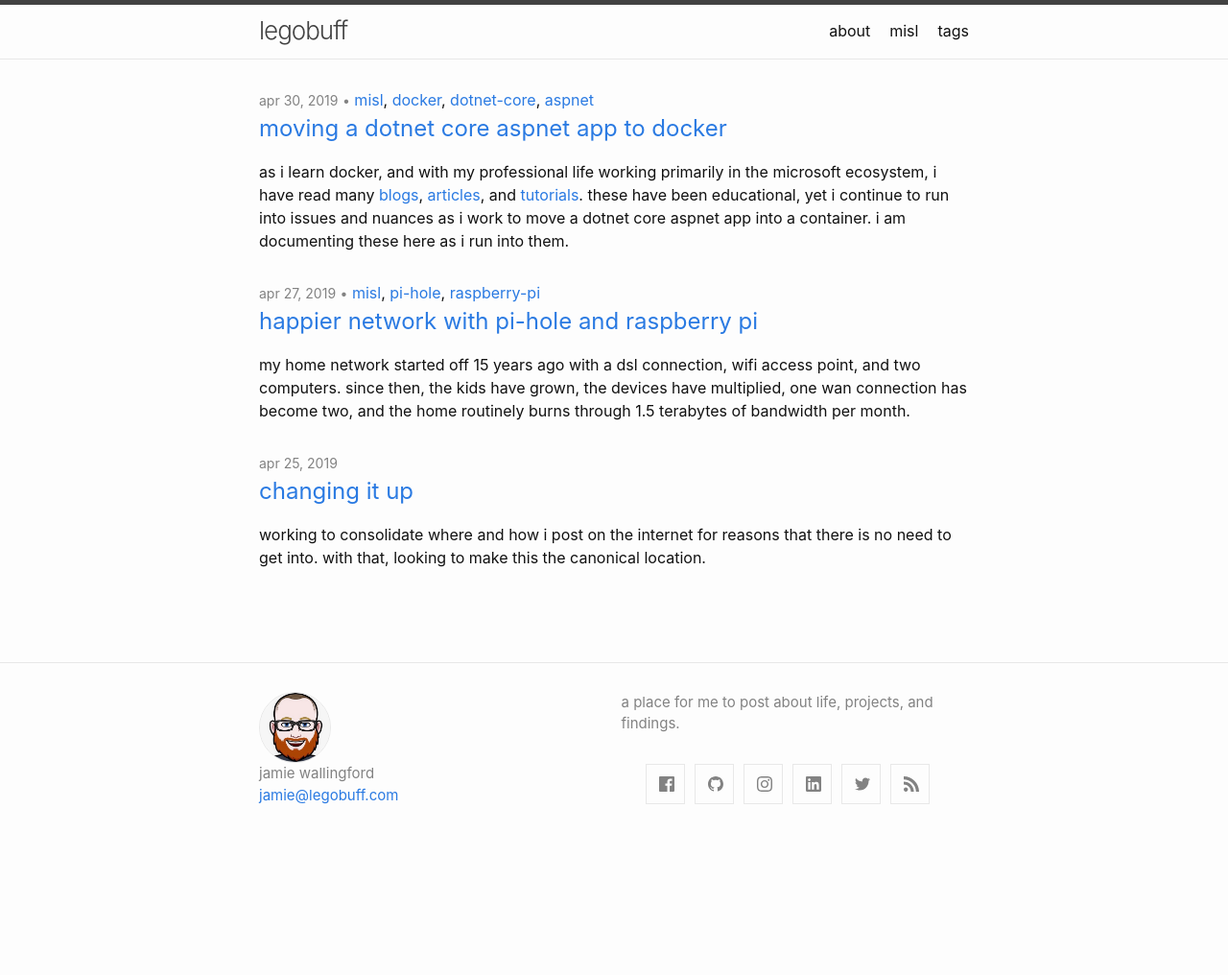
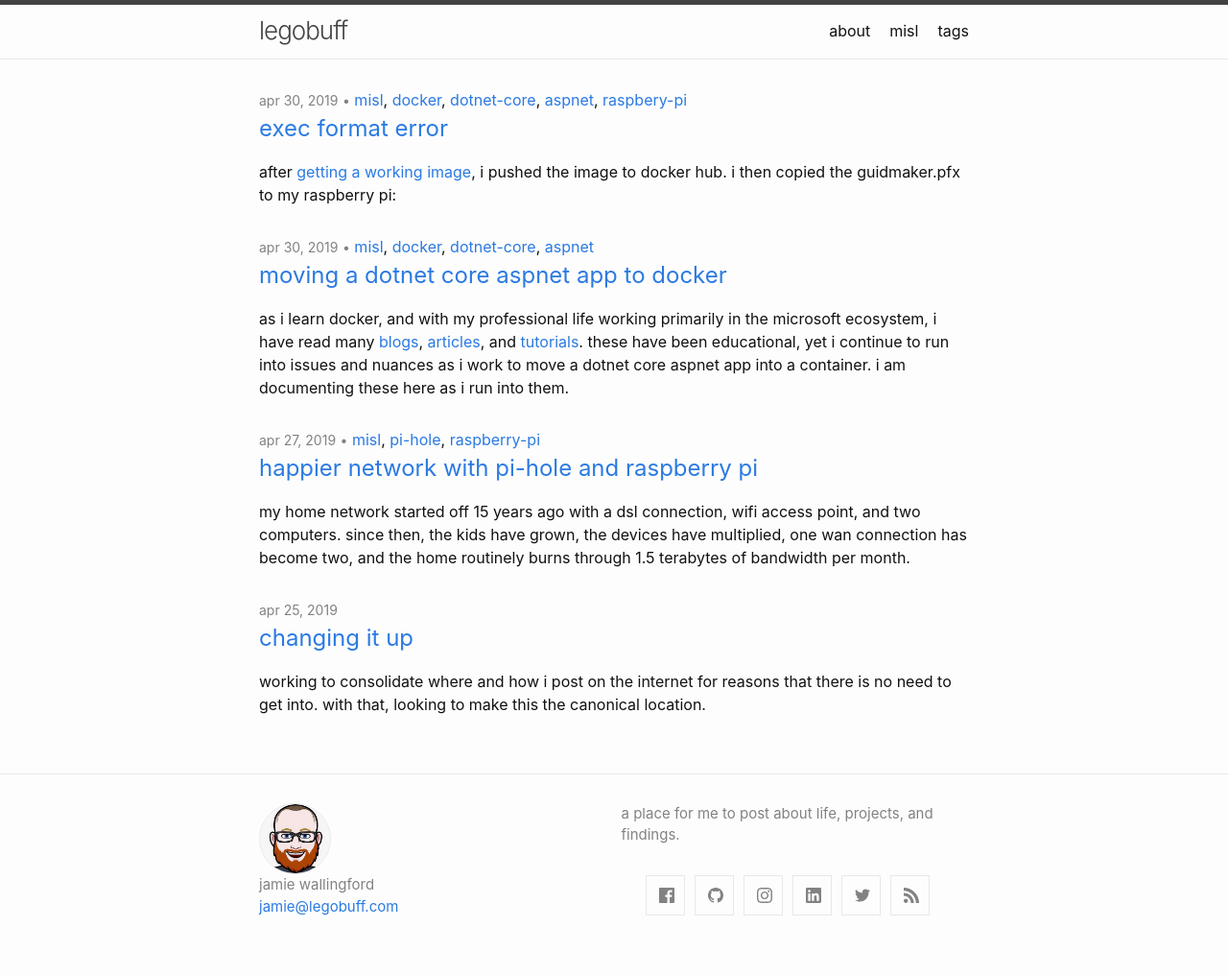
Before and after one commit to legobuff/legobuff.github.io, a Jekyll site: the page built from index.md, in a window 1280 px wide. Shown: the whole page at 96% size. Built offline with Jekyll 4.4.1, drawn with Linux system fonts in a browser that asks for light colours; before the commit the page ends 900 px from its top, so only the background shows below that; part of the change alters nothing that is shown.

Commit message:
post updates

````diff
--- a/_config.yml
+++ b/_config.yml
@@ -4,6 +4,7 @@ email: jamie@legobuff.com
 description: a place for me to post about life, projects, and findings.
 google_analytics: UA-70529-1
 show_excerpts: true # set to true to show excerpts on the homepage
+#future: true
 
 minima:
   date_format: "%b %-d, %Y"
--- /dev/null
+++ b/_posts/2019-04-30-exec-format-error.md
@@ -0,0 +1,100 @@
+---
+layout: post
+title: exec format error
+tags: misl docker dotnet-core aspnet raspbery-pi
+date: 2019-04-30 17:37:00
+---
+
+after [getting a working image]({% post_url 2019-04-30-moving-aspnet-code-app-to-docker %}), i pushed the image to docker hub. i then copied the GuidMaker.pfx to my raspberry pi:
+
+```
+scp ~/.aspnet/https/GuidMaker.pfx pi@pi-portable.local:.
+```
+
+then ssh'd to the pi and moved the pfx to a directory called https. now i tried to run my image:
+
+```
+docker run -it -p 5001:443 \
+   -e ASPNETCORE_URLS="https://+443" \
+   -e ASPNETCORE_Kestrel__Certificates__Default__Password="crypticpassword" \
+   -e ASPNETCORE_Kestrel__Certificates__Default__Path=/https/GuidMaker.pfx \
+   -v ${HOME}/https:/https/ \
+   --name guidmaker \
+   legobuff/guidmaker
+```
+
+and was greeted with...
+
+```
+Unable to find image 'legobuff/guidmaker:latest' locally
+latest: Pulling from legobuff/guidmaker
+27833a3ba0a5: Pull complete
+e425c8f949e7: Pull complete
+2198a2fb121b: Pull complete
+5a76da1f4a07: Pull complete
+1460e406e879: Pull complete
+Digest: sha256:d6fd576ba36af6170453042d258ccda3b95ccacedb853a4012fcd355b1d83d36
+Status: Downloaded newer image for legobuff/guidmaker:latest
+standard_init_linux.go:207: exec user process caused "exec format error"
+```
+
+i had seen this error while researching raspberry-pi and docker and expected it. now, i need to create a arm architecture specific image. after a bit of googling i created a new [Dockerfile](https://github.com/legobuff/docker-tests/blob/master/GuidMaker/Dockerfile.debian-arm32-selfcontained) and proceeded to build and push to the docker hub and try to run it again.
+
+```
+docker build -f Dockerfile.debian-arm32-selfcontained -t legobuff/guidmaker:arm32 .
+
+docker push legobuff/guidmaker:arm32
+
+docker run -it -p 5001:443 \
+   -e ASPNETCORE_URLS="https://+443" \
+   -e ASPNETCORE_Kestrel__Certificates__Default__Password="crypticpassword" \
+   -e ASPNETCORE_Kestrel__Certificates__Default__Path=/https/GuidMaker.pfx \
+   -v ${HOME}/https:/https/ \
+   --name guidmaker \
+   legobuff/guidmaker:arm32
+```
+
+and...
+
+```
+Hosting environment: Production
+Content root path: /app
+Now listening on: https://[::]:443
+Application started. Press Ctrl+C to shut down.
+```
+
+success. now im my googling of the error i came across [.NET IL Linker](https://github.com/dotnet/core/blob/master/samples/linker-instructions.md) which can be used to reduce the size of .net core applications. seeing as i am deploying this on a raspberry pi, lets give it a go. i updated the Dockerfile and added the following before the `RUN dotnet publish...`
+
+```
+RUN dotnet add package ILLink.Tasks -v 0.1.5-preview-1841731 -s https://dotnet.myget.org/F/dotnet-core/api/v3/index.json
+```
+
+after a docker build i was greeted with...
+
+```
+Step 8/12 : RUN dotnet publish -c Release -r linux-arm -o out /p:ShowLinkerSizeComparison=true
+ ---> Running in 415f68fe1163
+Microsoft (R) Build Engine version 16.0.450+ga8dc7f1d34 for .NET Core
+Copyright (C) Microsoft Corporation. All rights reserved.
+
+  Restore completed in 7.68 sec for /app/GuidMaker.csproj.
+  GuidMaker -> /app/bin/Release/netcoreapp2.2/linux-arm/GuidMaker.dll
+ILLINK : warning : unresolved assembly System.Threading.AccessControl [/app/GuidMaker.csproj]
+ILLINK : warning : unresolved assembly System.IO.Packaging [/app/GuidMaker.csproj]
+ILLINK : warning : unresolved assembly System.CodeDom [/app/GuidMaker.csproj]
+ILLINK : warning : unresolved assembly Microsoft.Win32.SystemEvents [/app/GuidMaker.csproj]
+ILLINK : warning : unresolved assembly System.Configuration.ConfigurationManager [/app/GuidMaker.csproj]
+ILLINK : warning : unresolved assembly System.Diagnostics.PerformanceCounter [/app/GuidMaker.csproj]
+ILLINK : warning : unresolved assembly System.Diagnostics.EventLog [/app/GuidMaker.csproj]
+ILLINK : warning : unresolved assembly System.IO.Ports [/app/GuidMaker.csproj]
+ILLINK : warning : unresolved assembly System.ServiceProcess.ServiceController [/app/GuidMaker.csproj]
+ILLINK : warning : unresolved assembly System.ServiceModel.Syndication [/app/GuidMaker.csproj]
+ILLINK : warning : unresolved assembly System.Security.Cryptography.ProtectedData [/app/GuidMaker.csproj]
+ILLINK : warning : unresolved assembly System.Drawing.Common [/app/GuidMaker.csproj]
+ILLINK : warning : unresolved assembly System.Data.Odbc [/app/GuidMaker.csproj]
+  Restore completed in 1.84 sec for /app/GuidMaker.csproj.
+/usr/share/dotnet/sdk/2.2.203/Sdks/Microsoft.NET.Sdk/targets/Microsoft.NET.CrossGen.targets(48,5): error NETSDK1016: Unable to find resolved path for 'coreclr'. [/app/GuidMaker.csproj]
+The command '/bin/sh -c dotnet publish -c Release -r linux-arm -o out /p:ShowLinkerSizeComparison=true' returned a non-zero code: 1
+```
+
+and bummer... so a bit of googling and it looks like it [not compatible with netcoreapp2.2](https://github.com/mono/linker/issues/405).
--- a/_posts/2019-04-30-moving-aspnet-code-app-to-docker.md
+++ b/_posts/2019-04-30-moving-aspnet-code-app-to-docker.md
@@ -2,6 +2,7 @@
 layout: post
 title: moving a dotnet core aspnet app to docker
 tags: misl docker dotnet-core aspnet
+date: 2019-04-30 01:15:00
 ---
 as i learn docker, and with my professional life working primarily in the microsoft ecosystem, i have read many [blogs](https://blog.alexellis.io), [articles](https://www.hanselman.com/blog/GettingStartedWithNETCoreAndDockerAndTheMicrosoftContainerRegistry.aspx), and [tutorials](https://docs.docker.com/docker-for-mac/). these have been educational, yet I continue to run into issues and nuances as i work to move a dotnet core aspnet app into a container. i am documenting these here as i run into them.
 
@@ -57,4 +58,4 @@ docker run -it -p 5001:443 \
    legobuff/guidmaker
 ```
 
-and now `https://localhost:5001/api/guid` works. at this point i have a working image.
+and now `https://localhost:5001/api/guid` works. at this point i have a working image. [continued here]({% post_url 2019-04-30-exec-format-error %})
````
